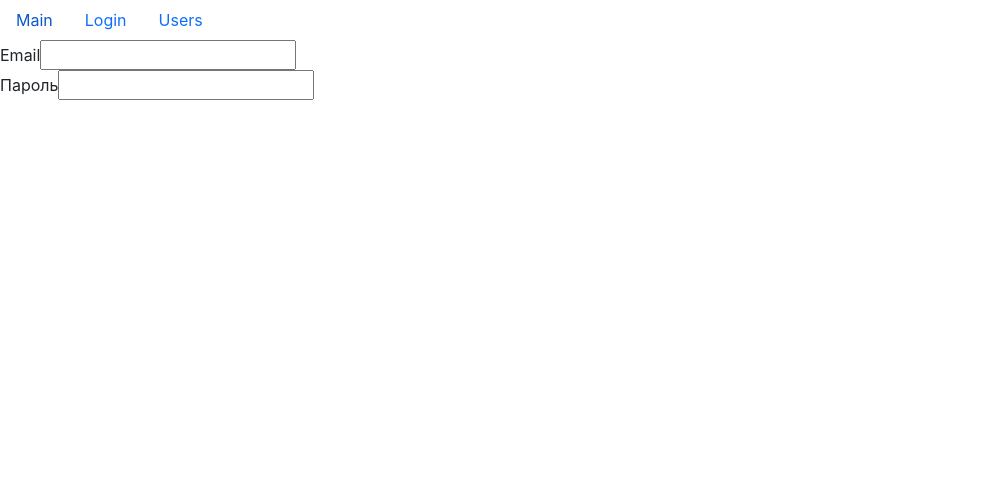
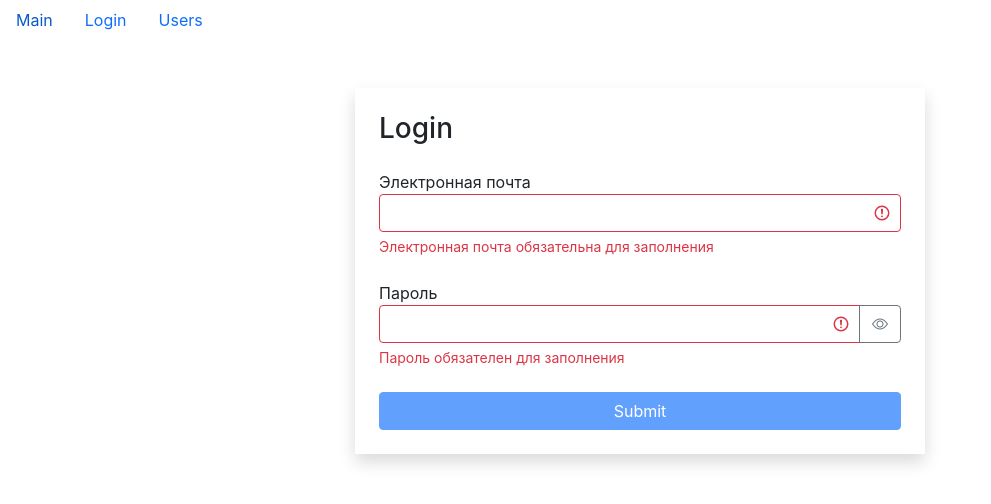
Before and after one commit to Ulrack1404/Fast-Company, a React (Create React App) app: page /login in a window 1280 px wide. Shown: the top 504 px of the page, without its empty margins (0-991 px from the left). Built offline with nearby package versions, Linux system fonts and the light colour scheme.

Commit message:
урок по формам 1

```diff
--- a/src/app/App.js
+++ b/src/app/App.js
@@ -14,6 +14,7 @@
                 <Route path="/" exact component={Main} />
                 <Route path="/login" component={Login} />
                 <Route path="/users/:userId?" component={UsersList} />
+                <Redirect to={"/"} />
             </Switch>
         </>
     );
--- /dev/null
+++ b/src/app/components/textField.jsx
@@ -0,0 +1,54 @@
+import React, { useState } from "react";
+import PropTypes from "prop-types";
+
+const TextField = ({ label, type, name, value, onChange, error }) => {
+    const [showPassword, setShowPassword] = useState(false);
+    const getInputClasses = () => {
+        return "form-control" + (error ? " is-invalid" : "");
+    };
+    const toggleShowPassword = () => {
+        setShowPassword((prevState) => !prevState);
+    };
+    return (
+        <div className="mb-4">
+            <label htmlFor={name}>{label}</label>
+            <div className="input-group has-validation">
+                <input
+                    type={showPassword ? "text" : type}
+                    id={name}
+                    name={name}
+                    value={value}
+                    onChange={onChange}
+                    className={getInputClasses()}
+                />
+                {type === "password" && (
+                    <button
+                        className="btn btn-outline-secondary"
+                        type="button"
+                        onClick={toggleShowPassword}
+                    >
+                        <i
+                            className={
+                                "bi bi-eye" + (showPassword ? "-slash" : "")
+                            }
+                        ></i>
+                    </button>
+                )}
+                {error && <div className="invalid-feedback">{error}</div>}
+            </div>
+        </div>
+    );
+};
+TextField.defaultProps = {
+    type: "text"
+};
+TextField.propTypes = {
+    label: PropTypes.string,
+    type: PropTypes.string,
+    name: PropTypes.string,
+    value: PropTypes.string,
+    onChange: PropTypes.func,
+    error: PropTypes.string
+};
+
+export default TextField;
--- a/src/app/components/user.jsx
+++ b/src/app/components/user.jsx
@@ -9,7 +9,6 @@
     useEffect(() => {
         api.users.getById(id).then((data) => setUser(data));
     }, []);
-    console.log(user);
 
     return <>{user ? <UserData user={user} /> : <h1>Loading</h1>}</>;
 };
--- a/src/app/layouts/login.jsx
+++ b/src/app/layouts/login.jsx
@@ -1,17 +1,89 @@
-import React from "react";
+import React, { useState, useEffect } from "react";
+import TextField from "../components/textField";
+import { validator } from "../utils/validator";
 
 const Login = () => {
+    const [data, setData] = useState({ email: "", password: "" });
+    const [errors, setErrors] = useState({});
+    const handleChange = ({ target }) => {
+        setData((prevState) => ({
+            ...prevState,
+            [target.name]: target.value
+        }));
+    };
+    const validatorConfig = {
+        email: {
+            isRequired: {
+                massage: "Электронная почта обязательна для заполнения"
+            },
+            isEmail: {
+                massage: "Email введен некорректно"
+            }
+        },
+        password: {
+            isRequired: {
+                massage: "Пароль обязателен для заполнения"
+            },
+            isCapitalSymbol: {
+                massage: "Пароль должен содержать хотя бы одну заглавную букву"
+            },
+            isContainDigit: {
+                massage: "Пароль должен содержать хотя бы одно число"
+            },
+            min: {
+                massage: "Пароль должен состоять минимум из 8 символов",
+                value: 8
+            }
+        }
+    };
+    useEffect(() => {
+        validate();
+    }, [data]);
+
+    const validate = () => {
+        const errors = validator(data, validatorConfig);
+        setErrors(errors);
+        return Object.keys(errors).length === 0;
+    };
+    const isValid = Object.keys(errors).length === 0;
+
+    const handleSubmit = (e) => {
+        e.preventDefault();
+        const isValid = validate();
+        if (!isValid) return;
+        console.log(data);
+    };
     return (
-        <form action="">
-            <div>
-                <label htmlFor="email">Email</label>
-                <input type="text" id="email" />
+        <div className="container mt-5">
+            <div className="row">
+                <div className="col-md-6 offset-md-3 shadow p-4">
+                    <h3 className="mb-4">Login</h3>
+                    <form onSubmit={handleSubmit}>
+                        <TextField
+                            label="Электронная почта"
+                            name="email"
+                            value={data.email}
+                            onChange={handleChange}
+                            error={errors.email}
+                        />
+                        <TextField
+                            label="Пароль"
+                            type="password"
+                            name="password"
+                            value={data.password}
+                            onChange={handleChange}
+                            error={errors.password}
+                        />
+                        <button
+                            disabled={!isValid}
+                            className="btn btn-primary w-100 mx-auto"
+                        >
+                            Submit
+                        </button>
+                    </form>
+                </div>
             </div>
-            <div>
-                <label htmlFor="password">Пароль</label>
-                <input type="password" id="password" />
-            </div>
-        </form>
+        </div>
     );
 };
 
--- /dev/null
+++ b/src/app/utils/validator.js
@@ -0,0 +1,46 @@
+export function validator(data, config) {
+    const errors = {};
+    function validate(validateMethod, data, config) {
+        let statusValidate;
+        switch (validateMethod) {
+            case "isRequired":
+                statusValidate = data.trim() === "";
+                break;
+            case "isEmail": {
+                const emailRegExp = /^\S+@\S+\.\S+$/g;
+                statusValidate = !emailRegExp.test(data);
+                break;
+            }
+            case "isCapitalSymbol": {
+                const capitalRegExp = /[A-Z]+/g;
+                statusValidate = !capitalRegExp.test(data);
+                break;
+            }
+            case "isContainDigit": {
+                const digitRegExp = /\d+/g;
+                statusValidate = !digitRegExp.test(data);
+                break;
+            }
+            case "min": {
+                statusValidate = data.length < config.value;
+                break;
+            }
+            default:
+                break;
+        }
+        if (statusValidate) return config.massage;
+    }
+    for (const fieldName in data) {
+        for (const validateMethod in config[fieldName]) {
+            const error = validate(
+                validateMethod,
+                data[fieldName],
+                config[fieldName][validateMethod]
+            );
+            if (error && !errors[fieldName]) {
+                errors[fieldName] = error;
+            }
+        }
+    }
+    return errors;
+}
```
